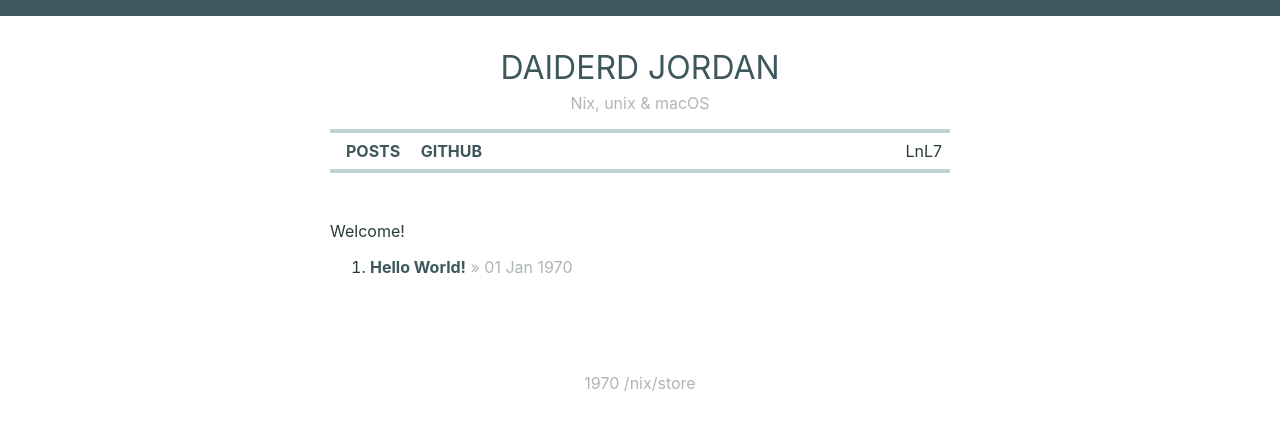
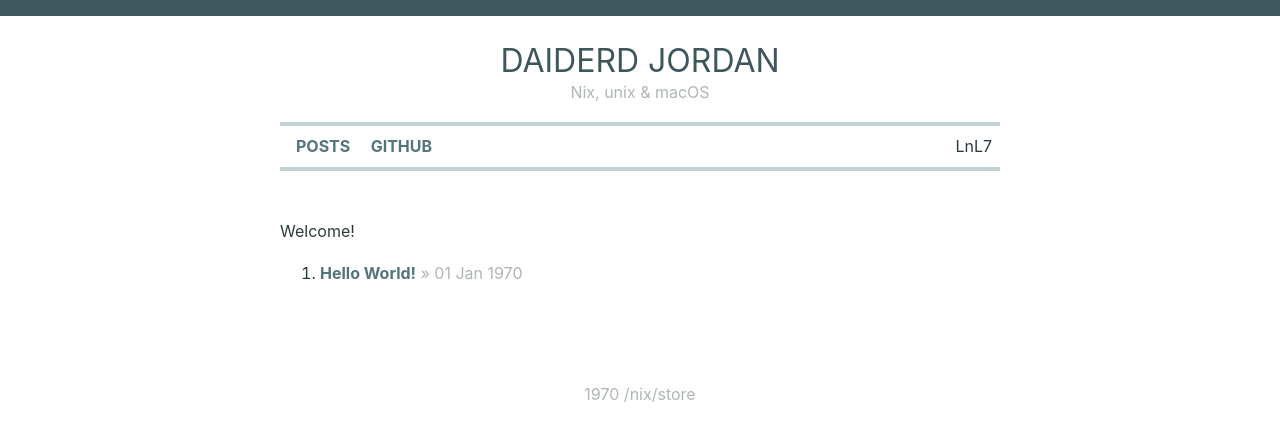
Before and after one commit to LnL7/lnl7.github.io, a Jekyll site: the page built from index.md, in a window 1280 px wide. Shown: the top 441 px of the page. Built offline with Jekyll 4.4.1, drawn with Linux system fonts in a browser that asks for light colours.

Commit message:
tweak styling

```diff
--- a/_layouts/post.html
+++ b/_layouts/post.html
@@ -24,6 +24,10 @@
         <main>
             <article>
                 <h1>{{ page.title }}</h1>
+                <p class="description">
+                    <span>» {{ page.date | date_to_string }}</span>
+                    <span class="right">[{% for tag in page.tags %} {{ tag }} {% endfor %}]</span>
+                </p>
 
                 {{ content }}
             </article>
--- a/_sass/main.scss
+++ b/_sass/main.scss
@@ -9,7 +9,8 @@ body {
 
     margin: 0 auto;
     padding: 16px;
-    max-width: 620px;
+    max-width: 720px;
+    line-height: 1.6em;
 }
 
 header {
@@ -41,22 +42,38 @@ nav a {
 
 h1 {
     color: hsl(190, 20%, 30%);
+    font-size: 2em;
     font-weight: normal;
-    text-transform: uppercase;
     margin: 1em 0 0.2em 0;
 }
 
 header h1 {
-    font-size: 2em;
+    text-transform: uppercase;
 }
 
 a {
-    color: hsl(190, 20%, 30%);
+    color: hsl(190, 20%, 40%);
     text-decoration: none;
 }
 
 a:hover {
     color: hsl(190, 20%, 80%);
+}
+
+blockquote {
+    color: hsl(190, 20%, 40%);
+    border-left: 4px solid hsl(190, 20%, 80%);
+    margin: 0 0 0 1em;
+    padding: 0 0 0 1em;
+}
+
+code {
+    word-break: keep-all;
+}
+
+pre {
+    padding: 1em;
+    overflow: scroll;
 }
 
 img {
@@ -65,8 +82,7 @@ img {
 
 .description {
     color: hsl(190, 5%, 70%);
-    margin: 0 auto;
-    width: 80%;
+    margin: 0;
 }
 
 .top {
```
